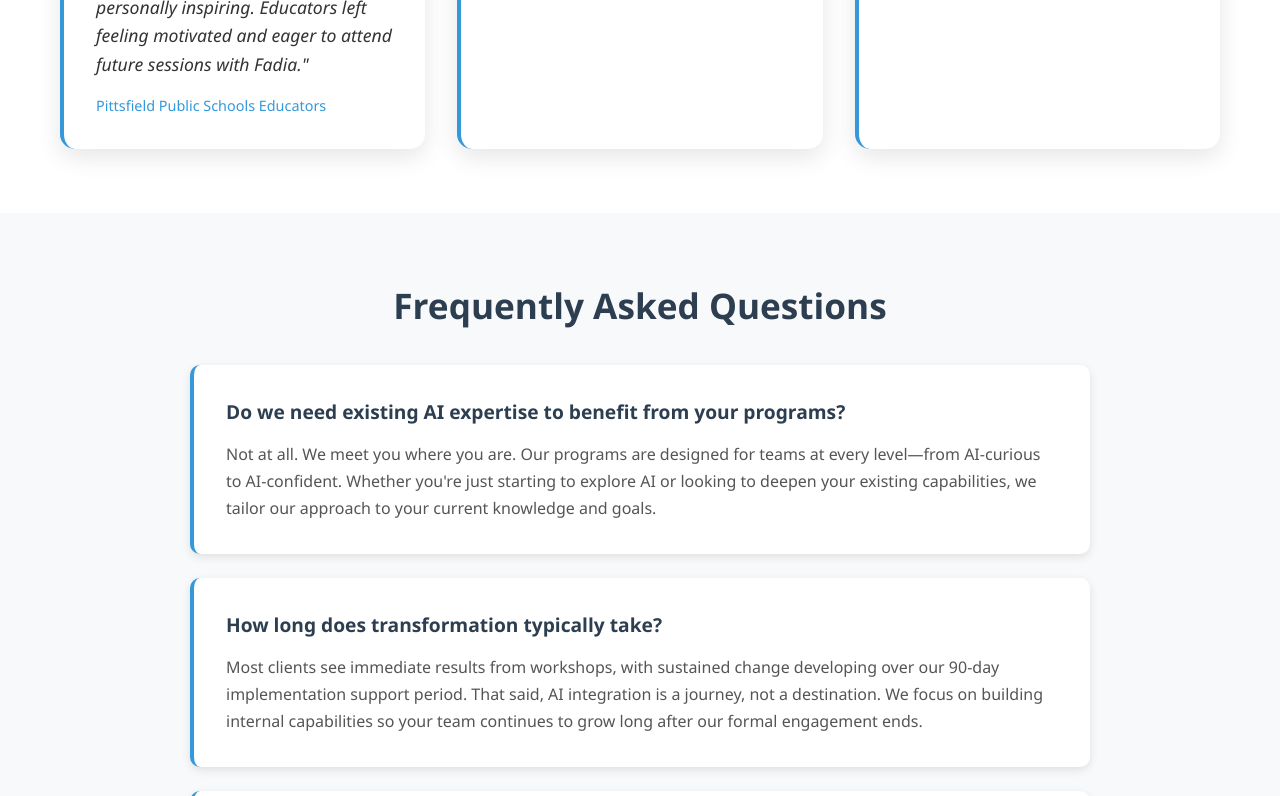
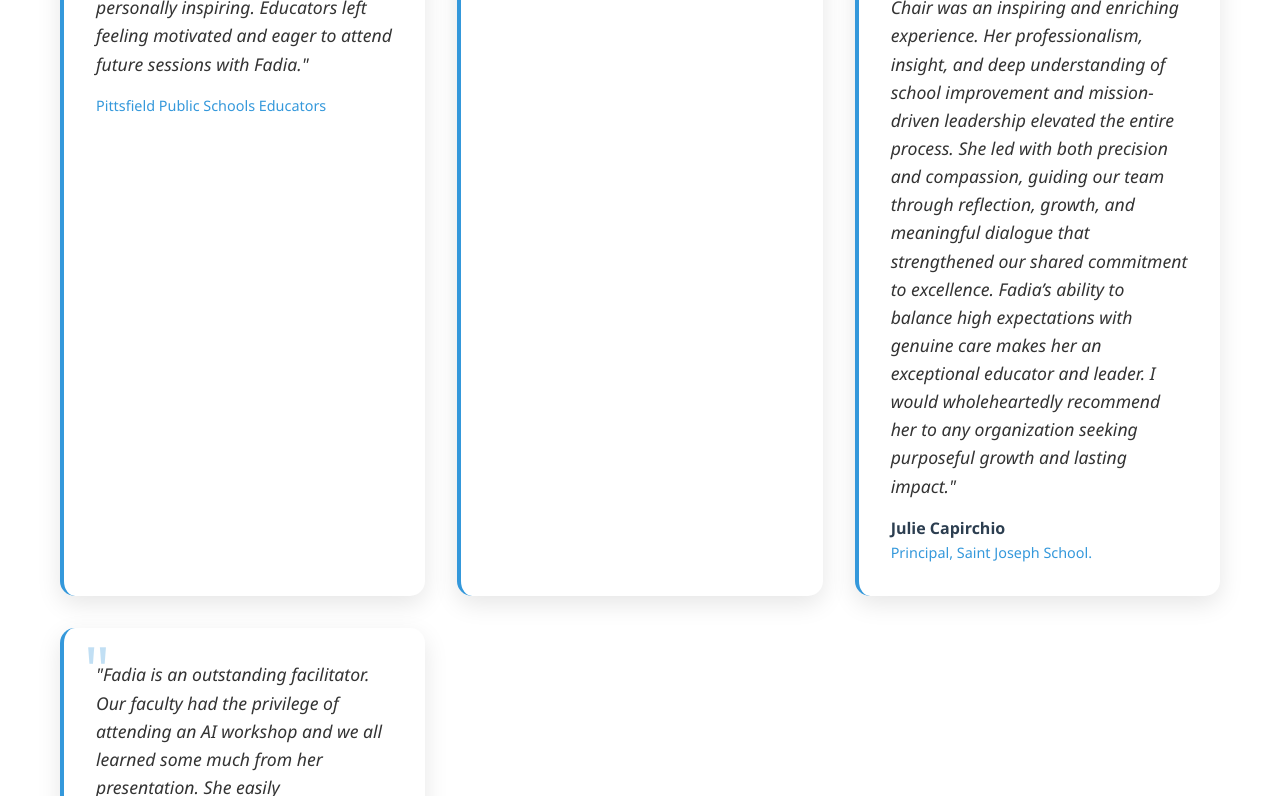
Before and after one commit to frostom/visionscholar.com, a plain HTML site: page index.html in a window 1280 px wide. Shown: the part 5089-5885 px from the top of the page. Drawn offline with Linux system fonts and the light colour scheme.

Commit message:
index.html

```diff
--- a/index.html
+++ b/index.html
@@ -672,6 +672,16 @@
           <div class="testimonial-author">Beth Hamilton</div>
           <div class="testimonial-organization">Senior Associate Director for Accreditation and School Improvement<br>New England Association of Schools and Colleges, Inc.</div>
         </div>
+      <div class="testimonial">
+          <div class="testimonial-text">
+            "Working with Fadia has been transformative. Her ability to lead with clarity, empathy, and conviction creates an environment where every participant feels both challenged and supported. Her facilitation style blends research-based best practices with authentic connection, allowing teams to engage deeply and walk away with actionable insights that truly improve teaching and learning. I am always excited to go back to my building after learning from Fadia
+
+Working with Fadia as our NEASC Chair was an inspiring and enriching experience. Her professionalism, insight, and deep understanding of school improvement and mission-driven leadership elevated the entire process. She led with both precision and compassion, guiding our team through reflection, growth, and meaningful dialogue that strengthened our shared commitment to excellence. Fadia’s ability to balance high expectations with genuine care makes her an exceptional educator and leader. I would wholeheartedly recommend her to any organization seeking purposeful growth and lasting impact."
+          </div>
+          <div class="testimonial-author">Julie Capirchio</div>
+          <div class="testimonial-organization">Principal, Saint Joseph School.</div>
+        </div>
+
         <div class="testimonial">
           <div class="testimonial-text">
             "Fadia is an outstanding facilitator. Our faculty had the privilege of attending an AI workshop and we all learned some much from her presentation. She easily communicated how to use the Magic School AI program which most teachers have never used.
```
